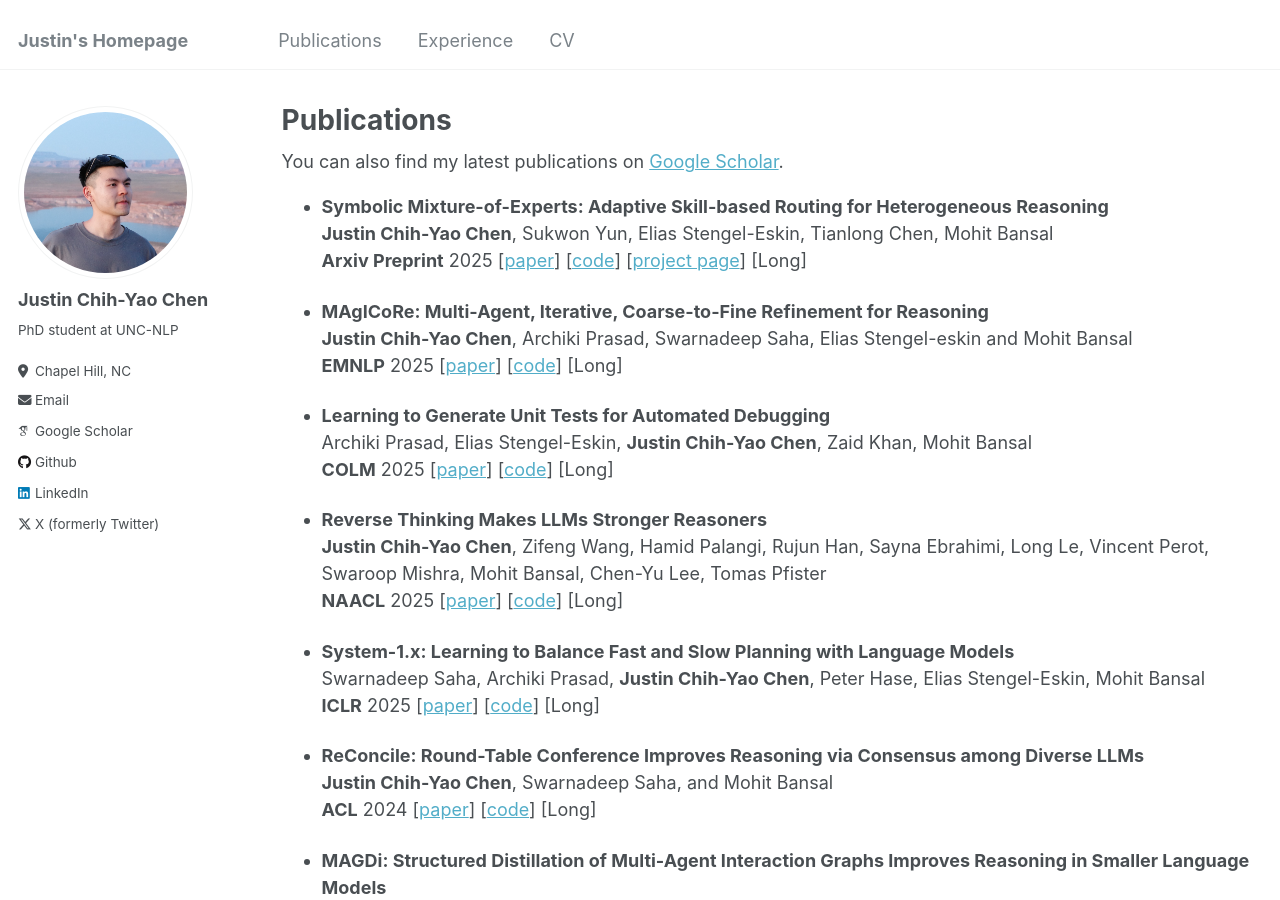
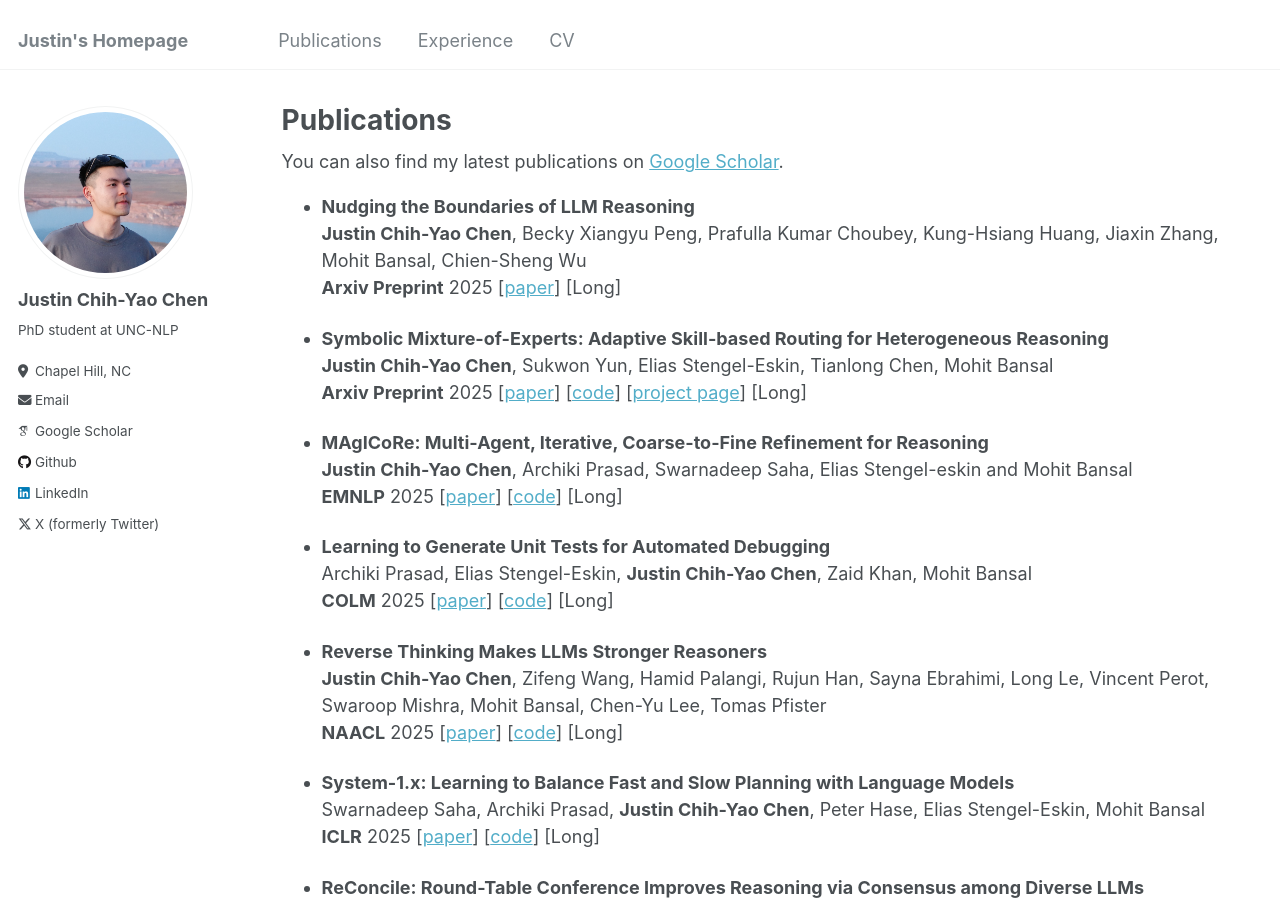
Before and after one commit to dinobby/dinobby.github.io, a Jekyll site: the page built from _pages/publications.md, in a window 1280 px wide and 900 px high. Built offline with Jekyll 4.4.1, drawn with Linux system fonts in a browser that asks for light colours; some web fonts are replaced.

Commit message:
Update publications.md

```diff
--- a/_pages/publications.md
+++ b/_pages/publications.md
@@ -10,6 +10,10 @@ author_profile: true
 {% endif %}
 
 {% include base_path %}
+* **Nudging the Boundaries of LLM Reasoning**
+**Justin Chih-Yao Chen**, Becky Xiangyu Peng, Prafulla Kumar Choubey, Kung-Hsiang Huang, Jiaxin Zhang, Mohit Bansal, Chien-Sheng Wu\
+**Arxiv Preprint** 2025 [[paper](https://arxiv.org/abs/2509.25666)] [Long]
+
 * **Symbolic Mixture-of-Experts: Adaptive Skill-based Routing for Heterogeneous Reasoning**
 **Justin Chih-Yao Chen**, Sukwon Yun, Elias Stengel-Eskin, Tianlong Chen, Mohit Bansal\
 **Arxiv Preprint** 2025 [[paper](https://arxiv.org/abs/2503.05641)] [[code](https://github.com/dinobby/Symbolic-MoE/)] [[project page](https://symbolic-moe.github.io/)] [Long]
```
